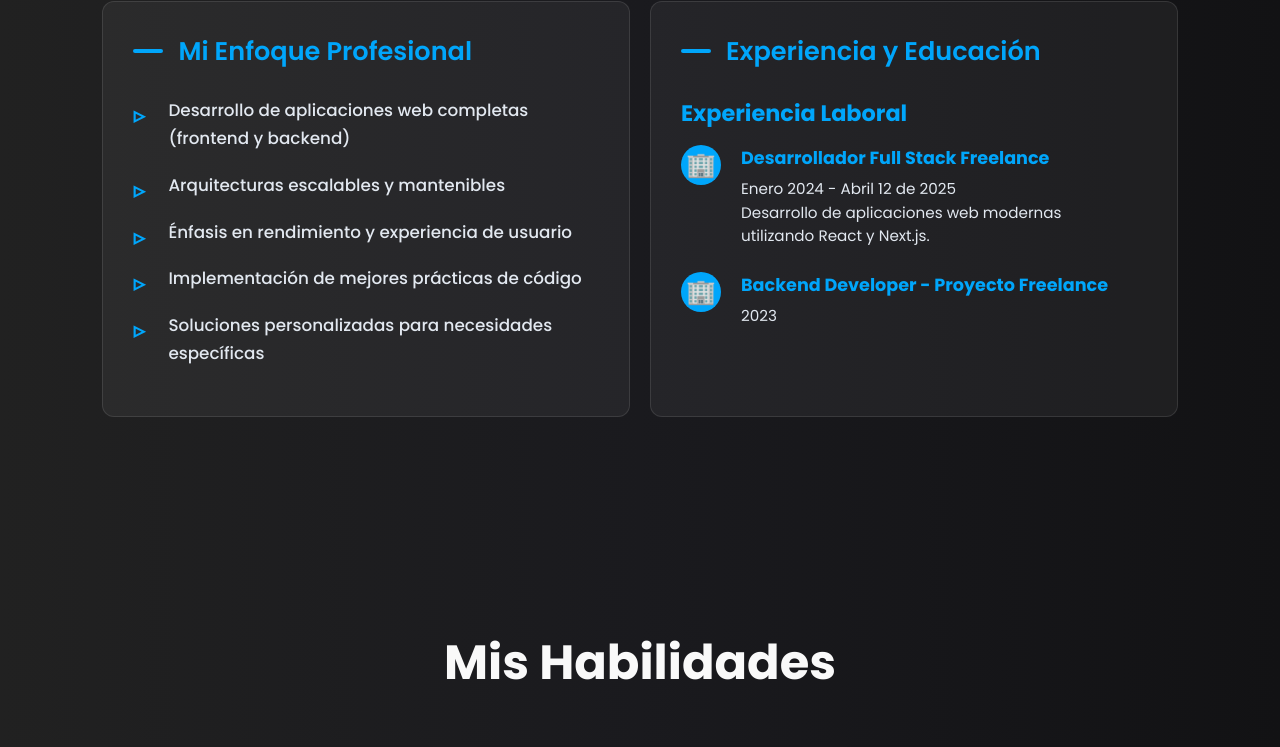
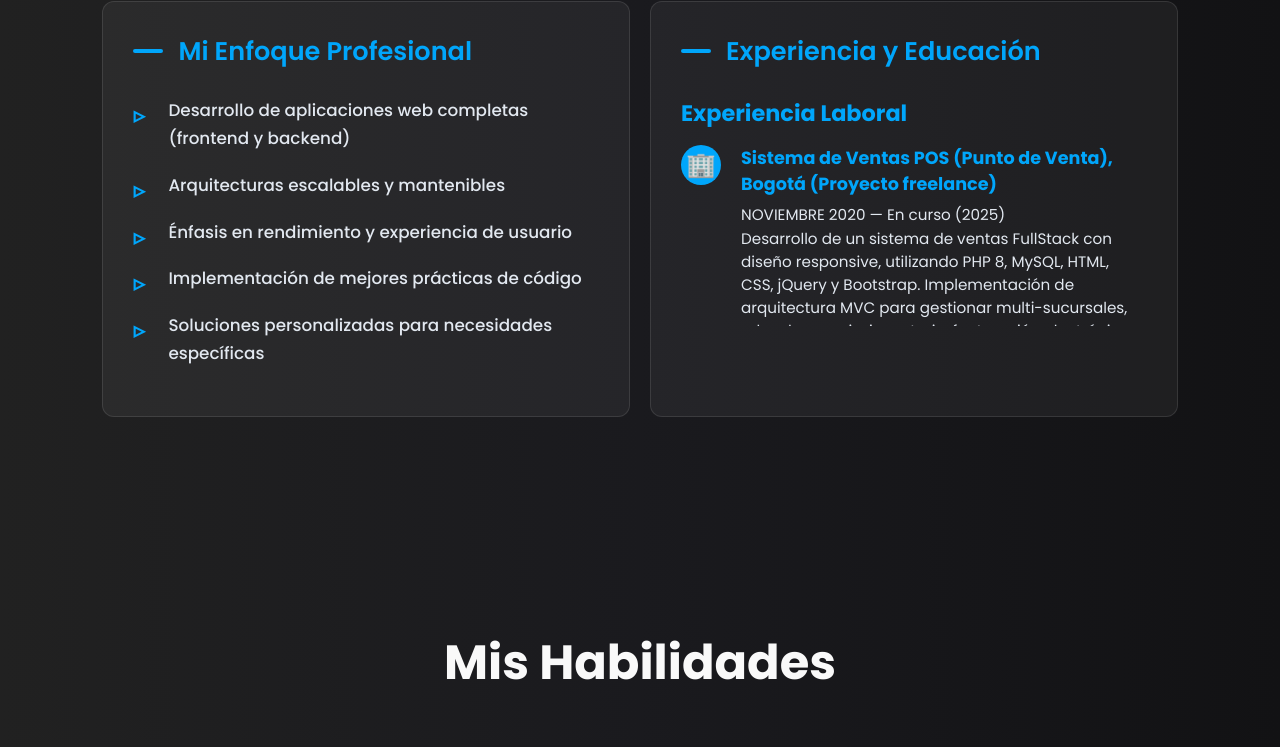
Before and after one commit to S4nti4goCoder/myportfolioreact, a React (Vite) app: page / in a window 1280 px wide. Shown: the part 1849-2596 px from the top of the page. Built offline with nearby package versions, Linux system fonts and the light colour scheme.

Commit message:
commit 9

```diff
--- a/src/Components/Hero/Hero.jsx
+++ b/src/Components/Hero/Hero.jsx
@@ -82,7 +82,7 @@ const Hero = () => {
           {/* Botones de CV */}
           <div className="btn-split-wrapper">
             <a
-              href="/cv_santiago.pdf"
+              href="/cv_santiagoquintero.pdf"
               target="_blank"
               rel="noopener noreferrer"
               className="btn-left"
@@ -93,7 +93,7 @@ const Hero = () => {
             </a>
 
             <a
-              href="/cv_santiago.pdf"
+              href="/cv_santiagoquintero.pdf"
               download
               className="btn-right tooltip-right"
               data-tooltip={t("hero.cv_download")}
--- a/src/i18n/es.json
+++ b/src/i18n/es.json
@@ -51,14 +51,29 @@
         "title": "Experiencia Laboral",
         "items": [
           {
-            "title": "Desarrollador Full Stack Freelance",
-            "date": "Enero 2024 - Abril 12 de 2025",
-            "description": "Desarrollo de aplicaciones web modernas utilizando React y Next.js."
+            "title": "Sistema de Ventas POS (Punto de Venta), Bogotá (Proyecto freelance)",
+            "date": "NOVIEMBRE 2020 — En curso (2025)",
+            "description": "Desarrollo de un sistema de ventas FullStack con diseño responsive, utilizando PHP 8, MySQL, HTML, CSS, jQuery y Bootstrap. Implementación de arquitectura MVC para gestionar multi-sucursales, roles de usuario, inventario, facturación electrónica (Colombia), reportes y control de caja diaria. Proyecto diseñado para desarrollo y comercialización."
           },
           {
-            "title": "Backend Developer - Proyecto Freelance",
-            "date": "2023",
-            "description": "Desarrollo de APIs RESTful y administración de bases de datos MySQL."
+            "title": "Sistema de comercio electrónico (Ecommerce), Bogotá (Proyecto freelance)",
+            "date": "NOVIEMBRE 2023 — DICIEMBRE 2024",
+            "description": "Desarrollo de plataforma eCommerce en PHP con arquitectura modular MVC para la gestión de productos, usuarios y pedidos. Integración de API REST para operaciones CRUD y panel administrativo basado en AdminLTE 3.2.0, con enfoque en escalabilidad y buenas prácticas de organización del código."
+          },
+          {
+            "title": "Sistema de Gestor de Documentos, Bogotá (Proyecto freelance)",
+            "date": "MAYO 2024 — AGOSTO 2024",
+            "description": "Desarrollo de sistema de gestión documental en PHP (CodeIgniter 4, MySQL) con arquitectura MVC escalable, permitiendo creación, edición, organización y búsqueda avanzada de archivos."
+          },
+          {
+            "title": "Sistema Marketplace (mercado online), Bogotá (Proyecto freelance)",
+            "date": "ABRIL 2025 — EN CURSO",
+            "description": "Desarrollo de marketplace en PHP 8 y MySQL con arquitectura RESTful, integración de pasarelas de pago, registro de usuarios, interfaz conversacional y sistema multivendedor."
+          },
+          {
+            "title": "Aprendiz SENA, Sistemas EnLinea S.A. Bogotá (Practicas)",
+            "date": " JUNIO 2022 — DICIEMBRE 2022",
+            "description": "Crear y desarrollar componentes y formularios en Angular, investigar e implementar microfrontends, estudiar e implementar la técnica de User Story Mapping, diseñar e implementar prototipos básicos sobre pantallas de soporte y en la creación de librerías Angular. "
           }
         ]
       },
@@ -66,19 +81,29 @@
         "title": "Educación",
         "items": [
           {
-            "title": "Actualmente",
-            "date": "07 de diciembre del 2023",
-            "description": "Sigo aprendiendo nuevas habilidades."
+            "title": "Análisis y Desarrollo de Sistemas de información",
+            "date": "NOVIEMBRE 2020 — DICIEMBRE 2022",
+            "description": "SENA: Servicio Nacional de Aprendizaje (Bogotá D.C)"
           },
           {
-            "title": "Diplomatura en Desarrollo Web con NEXTJS",
-            "date": "07 de agosto del 2023",
-            "description": "Aprendí Next.js, Tailwind, bases de datos y TypeScript."
+            "title": "Bachiller Académico, Instituto Tomas Moro, Bogotá",
+            "date": "ENERO 2011 — DICIEMBRE 2016"
           },
           {
-            "title": "Diplomatura en Desarrollo Web con JavaScript",
-            "date": "27 de febrero del 2023",
-            "description": "Aprendí HTML, CSS, JavaScript y bases de datos SQL."
+            "title": "Introducción al desarrollo de Front-end, Coursera.",
+            "date": "NOVIEMBRE 15, 2024"
+          },
+          {
+            "title": "Desarrollo Web Completo con HTML5, CSS3, JS AJAX PHP y MySQL, Udemy.",
+            "date": "ABRIL 2020 — DICIEMBRE 2022"
+          },
+          {
+            "title": "HTML y CSS a profundidad, Platzi.",
+            "date": "ENERO 2022 — ABRIL 2022"
+          },
+          {
+            "title": "Frontend con Angular, Platzi.",
+            "date": " JULIO 2022 — SEPTIEMBRE 2023"
           }
         ]
       }
```
Also changed, not shown: src/i18n/en.json (+61 -36 lines), 2 other files (tests, documents, lock files or other folders).
